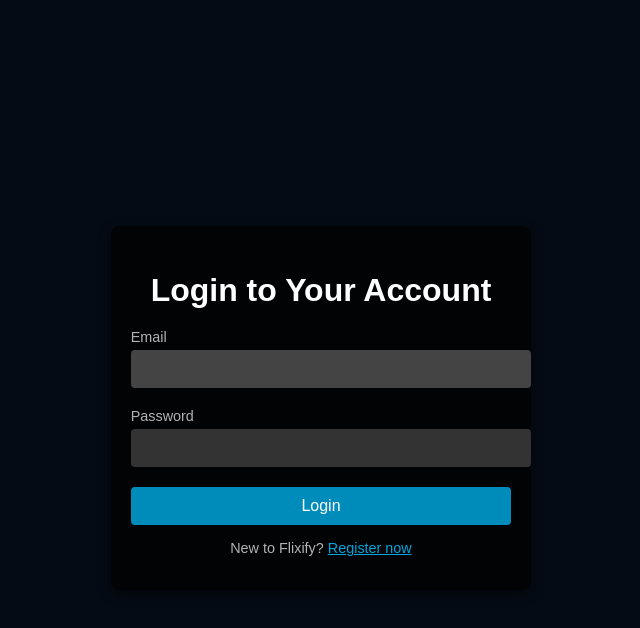
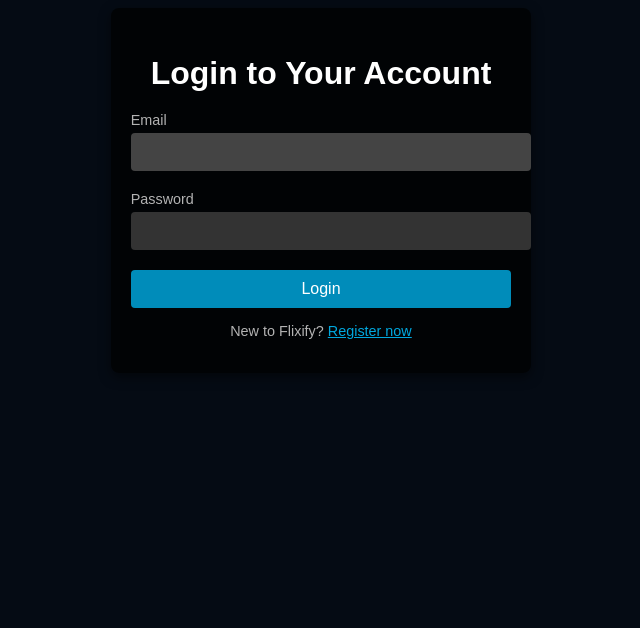
Before and after one commit to ErinaHehe/ICS4U1Assignment6, a React (Vite) app: page /login in a window 1280 px wide. Shown: the top 628 px of the page, without its empty margins (339-979 px from the left). Built offline with nearby package versions, Linux system fonts and the light colour scheme.

Commit message:
updated code

```diff
--- a/src/views/LoginView.css
+++ b/src/views/LoginView.css
@@ -1,14 +1,3 @@
-body {
-    font-family: "Rowdies", sans-serif;
-    background-color: #050b14;
-    color: #fff;
-    display: flex;
-    justify-content: center;
-    align-items: center;
-    height: 100vh;
-}
-
-/* Container for Login Form */
 .login-container {
     width: 100%;
     max-width: 400px;
@@ -44,7 +33,6 @@
     margin-bottom: 10px;
 }
 
-/* Login Button */
 .login-button {
     width: 100%;
     padding: 10px;
--- a/src/views/SettingView.css
+++ b/src/views/SettingView.css
@@ -1,13 +1,3 @@
-body {
-    font-family: "Rowdies", sans-serif;
-    background-color: #050b14;
-    color: #fff;
-    display: flex;
-    justify-content: center;
-    align-items: center;
-    height: 100vh;
-}
-
 .settings-container {
     width: 100%;
     max-width: 400px;
```
